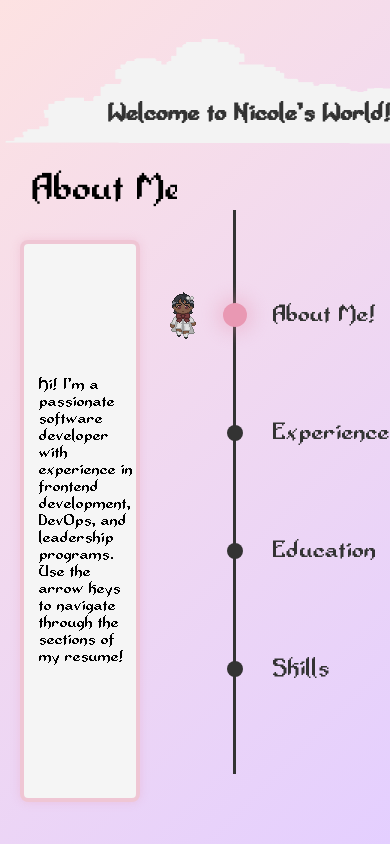
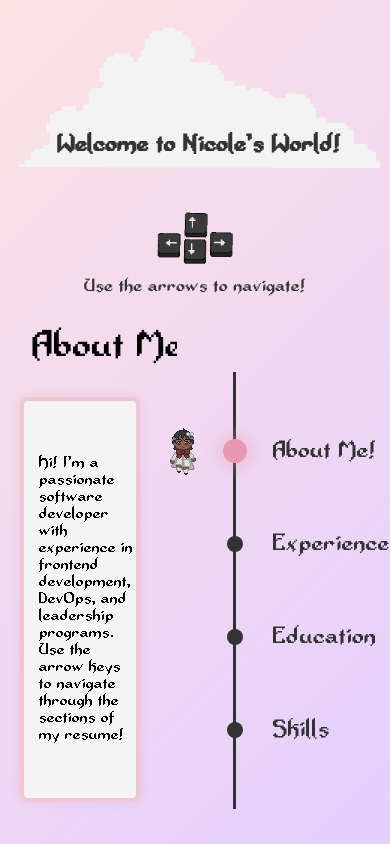
Before and after one commit to NicoleWij/pixel-resume, a React (Create React App) app: page / in a window 390 px wide. Built offline with nearby package versions, Linux system fonts and the light colour scheme.

Commit message:
Added Arrows

```diff
--- a/src/components/Header.css
+++ b/src/components/Header.css
@@ -1,27 +1,58 @@
 .header-container {
     position: relative;
-    margin: 20px auto;
+    height: 200px; /* Enough space for the cloud and arrows */
+    display: flex;
+    align-items: center; /* Align items vertically */
+    justify-content: flex-end; /* Only align the arrows to the right */
+}
+
+.cloud-box {
+    position: absolute; /* Absolute positioning to center the cloud */
+    top: 1px;
+    left: 50%;
+    right: 50%;
+    transform: translate(-50%, -50%); /* Adjust for element's own size */
+    display: flex;
+    flex-direction: column; /* Stack cloud image and text */
+    align-items: center;
+    animation: bounce 2s ease-in-out infinite; /* Keep the bounce animation */
+}
+
+.header-image {
+    width: 370px; /* Adjust size of the cloud */
+    height: auto;
+}
+
+.cloud-box h1 {
+    font-size: 24px;
+    color: #333;
+    margin-top: -65px; /* Adjust text placement */
     text-align: center;
-    animation: bounce 2s ease-in-out infinite; /* Keep the bouncing animation */
-    width: fit-content; /* Shrink to fit the cloud and text */
-    height: 100px; /* Adjust to accommodate the cloud image and text */
-  }
+    white-space: nowrap; /* Prevent text wrapping */
+}
 
-  .header-image {
-    width: 500px; /* Adjust size of the cloud */
-    height: 150px; /* Maintain aspect ratio */
-  }
+.arrow-instruction {
+    display: flex;
+    flex-direction: column;
+    align-items: center;
+    position: absolute;
+    top: 40%;
+    right: 13.5%;
+    gap: 10px;
+}
 
-  .header-container h1 {
+.arrow-image {
+    width: 120px;
+    height: auto;
+}
+
+.arrow-instruction span {
     font-family: "Adventurer", serif;
-    font-size: 24px; /* Adjust font size if necessary */
+    font-size: 18px;
     color: #333;
-    position: absolute;
-    top: 83%; /* Adjust to place text better relative to the larger cloud */
-    left: 50%;
-    transform: translate(-50%, -50%); /* Keep the text centered */
-    white-space: nowrap; /* Prevent text from wrapping */
-  }
+    text-align: center;
+    white-space: nowrap; /* Prevent text wrapping */
+}
 
   @keyframes bounce {
     0%, 100% {
@@ -31,3 +62,37 @@
       transform: translateY(-10px);
     }
   }
+
+  @media (max-width: 768px) {
+    .header-container {
+      flex-direction: column; /* Stack the elements vertically */
+      height: auto; /* Allow the container to grow dynamically */
+      align-items: center; /* Center-align all elements */
+    }
+
+    .cloud-box {
+        position: relative; /* Change to relative for better flow */
+        top: 0; /* Reset top positioning */
+        left: 1%; /* Center horizontally */
+        transform: translateX(-50%); /* Center the cloud */
+        margin-bottom: 20px; /* Add spacing below the cloud */
+        animation: bounce 2s ease-in-out infinite; /* Keep the bounce animation */
+    }
+
+    .arrow-instruction {
+      position: relative; /* Remove absolute positioning */
+      top: 0; /* Reset top positioning */
+      right: 0; /* Reset right positioning */
+      margin-top: 10px; /* Add spacing above the arrows */
+      flex-direction: column; /* Stack the text and arrows vertically */
+      align-items: center; /* Center-align the text and arrows */
+    }
+
+    .arrow-image {
+      width: 80px; /* Adjust size for smaller screens */
+    }
+
+    .map-container {
+      margin-top: 20px; /* Add spacing between the arrows and the map */
+    }
+  }
--- a/src/components/Header.js
+++ b/src/components/Header.js
@@ -1,6 +1,7 @@
 import React from 'react';
 import "./Header.css";
 import cloudImage from "../assets/Cloud.png";
+import arrowImage from "../assets/Arrow.png";
 
 const Header = ({ activeSection }) => {
   const sectionTitles = {
@@ -12,8 +13,14 @@ const Header = ({ activeSection }) => {
 
   return (
     <div className="header-container">
-      <img src={cloudImage} alt="Cloud" className="header-image" />
-      <h1>{sectionTitles[activeSection] || "Nicole's Resume"}</h1>
+      <div className="cloud-box">
+        <img src={cloudImage} alt="Cloud" className="header-image" />
+        <h1>{sectionTitles[activeSection] || "Nicole's Resume"}</h1>
+      </div>
+      <div className="arrow-instruction">
+        <img src={arrowImage} alt="Arrow keys" className="arrow-image" />
+        <span>Use the arrows to navigate!</span>
+      </div>
     </div>
   );
 };
```
